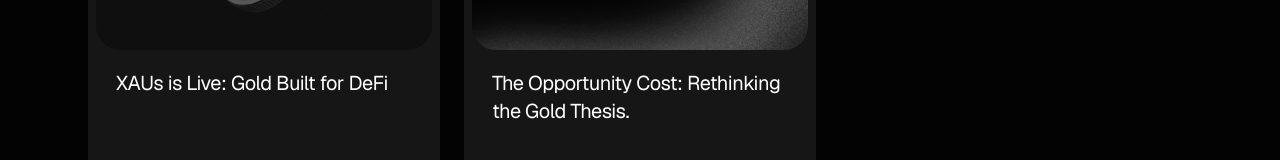
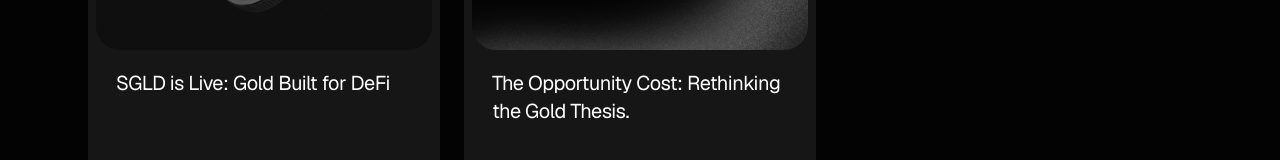
Before and after one commit to Syncrate-Finance/syncrate-frontend, a Next.js app: page /blog in a window 1280 px wide. Shown: the part 361-521 px from the top of the page. Built offline with nearby package versions, Linux system fonts and the light colour scheme; what @rainbow-me/rainbowkit, wagmi would draw is missing.

Commit message:
Update page.tsx

```diff
--- a/app/blog/page.tsx
+++ b/app/blog/page.tsx
@@ -14,8 +14,8 @@
   const posts: BlogPost[] = [
     // --- POST 2 (NEWEST / MOST RECENT) ---
     {
-      title: 'XAUs is Live: Gold Built for DeFi',
-      href: '/blog/xaus-is-live',
+      title: 'SGLD is Live: Gold Built for DeFi',
+      href: '/blog/sgld-is-live',
       imageSrc: '/blog2.PNG', // Place blog2.jpg in public/
       date: '23 Jul 2026',
     },
```
